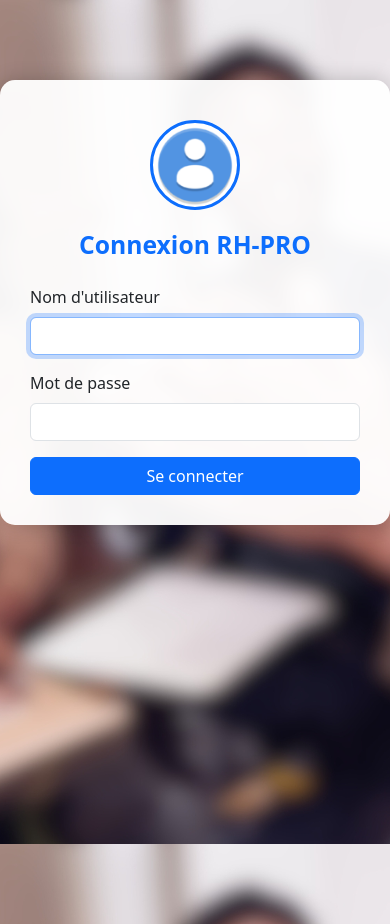
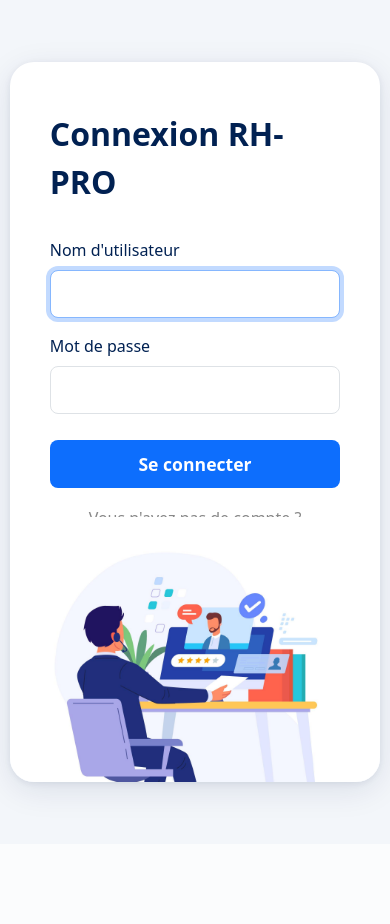
Before and after one commit to Samriqtch/RH-PRO, a PHP site: page /login.php in a window 390 px wide. After the commit the page ends 804 px from the top, so only its background shows below. Run offline with PHP 8.4, Linux system fonts and the light colour scheme.

Commit message:
Modificationd du login page

```diff
--- a/login.php
+++ b/login.php
@@ -4,60 +4,109 @@ include("db.php");
 session_start();
 ?>
 <!DOCTYPE html>
-<html lang="en">
+<html lang="fr">
 <head>
     <meta charset="UTF-8">
     <meta name="viewport" content="width=device-width, initial-scale=1.0">
-    <title>Login</title>
-    <!-- Bootstrap CSS -->
+    <title>Connexion RH-PRO</title>
     <link href="https://cdn.jsdelivr.net/npm/bootstrap@5.3.5/dist/css/bootstrap.min.css" rel="stylesheet">
     <style>
         body {
-            /* Utilisation de l'image backgroundrh.jpg en fond */
-            background: url('uploads/backgroundrh.jpg') no-repeat center center fixed;
-            background-size: cover;
+            background: #f3f6fa;
             min-height: 100vh;
         }
-        .login-container {
-            background: rgba(255,255,255,0.95);
-            border-radius: 15px;
-            box-shadow: 0 0 20px rgba(0,0,0,0.2);
-            max-width: 400px;
-            margin: 80px auto;
-            padding: 40px 30px 30px 30px;
+        .login-main {
+            min-height: 100vh;
+            display: flex;
+            align-items: center;
+            justify-content: center;
         }
-        .userpic {
-            width: 90px;
-            height: 90px;
+        .login-card {
+            background: #fff;
+            border-radius: 24px;
+            box-shadow: 0 8px 32px rgba(1,33,82,0.10), 0 1.5px 6px rgba(1,33,82,0.08);
+            overflow: hidden;
+            max-width: 900px;
+            width: 100%;
+            display: flex;
+            flex-direction: row;
+        }
+        .login-form-side {
+            flex: 1 1 0;
+            padding: 48px 40px;
+            display: flex;
+            flex-direction: column;
+            justify-content: center;
+        }
+        .login-img-side {
+            flex: 1 1 0;
+            background: #eaf1fb;
+            display: flex;
+            align-items: center;
+            justify-content: center;
+        }
+        .login-img-side img {
+            width: 100%;
+            height: 100%;
             object-fit: cover;
-            border-radius: 50%;
-            display: block;
-            margin: 0 auto 20px auto;
-            border: 3px solid #0d6efd;
-            background: #fff;
+            min-height: 350px;
         }
         .login-title {
+            font-size: 2rem;
+            font-weight: bold;
+            color: #012152;
+            margin-bottom: 32px;
+            text-align: left;
+        }
+        .form-label {
+            color: #012152;
+            font-weight: 500;
+        }
+        .btn-login {
+            background: #0d6efd;
+            color: #fff;
+            font-weight: bold;
+            border-radius: 8px;
+            padding: 10px 0;
+            font-size: 1.1rem;
+            margin-top: 10px;
+        }
+        .btn-login:hover {
+            background: #012152;
+            color: #fff;
+        }
+        .login-footer {
             text-align: center;
-            margin-bottom: 25px;
-            font-weight: bold;
-            color: #0d6efd;
+            margin-top: 18px;
+            color: #888;
+        }
+        @media (max-width: 900px) {
+            .login-card {
+                flex-direction: column;
+                max-width: 95vw;
+            }
+            .login-img-side {
+                min-height: 180px;
+                max-height: 220px;
+            }
         }
     </style>
 </head>
 <body>
-    <div class="login-container">
-        <img src="uploads/userpic.png" alt="User Icon" class="userpic">
-        <h2 class="login-title">Connexion RH-PRO</h2>
+<div class="login-main">
+    <div class="login-card">
+        <div class="login-form-side">
+            <div class="login-title">Connexion RH-PRO</div>
             <form action="login.php" method="post">
                 <div class="mb-3">
                     <label for="username" class="form-label">Nom d'utilisateur</label>
-                <input type="text" id="username" name="username" class="form-control" required autofocus>
+                    <input type="text" id="username" name="username" class="form-control form-control-lg" required autofocus>
                 </div>
                 <div class="mb-3">
                     <label for="password" class="form-label">Mot de passe</label>
-                <input type="password" id="password" name="password" class="form-control" required>
+                    <input type="password" id="password" name="password" class="form-control form-control-lg" required>
                 </div>
-            <button type="submit" class="btn btn-primary w-100">Se connecter</button>
+                <button type="submit" class="btn btn-login w-100">Se connecter</button>
             </form>
             <?php
             if ($_SERVER["REQUEST_METHOD"] == "POST") {
@@ -78,6 +127,14 @@ session_start();
                 }
             }
             ?>
+            <div class="login-footer">
+                <span>Vous n'avez pas de compte ? <a href="#" class="text-primary">Contactez l'administrateur</a></span>
+            </div>
+        </div>
+        <div class="login-img-side">
+            <img src="uploads/image1.jpg" alt="RH-PRO Illustration">
+        </div>
+    </div>
 </div>
 <script src="https://cdn.jsdelivr.net/npm/bootstrap@5.3.5/dist/js/bootstrap.bundle.min.js"></script>
 </body>
```
Also changed, not shown: home.php (+121 -26 lines), uploads/image1.jpg (added). Lines whose indentation alone changed are shown as unchanged.
